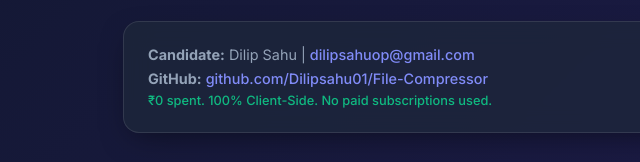
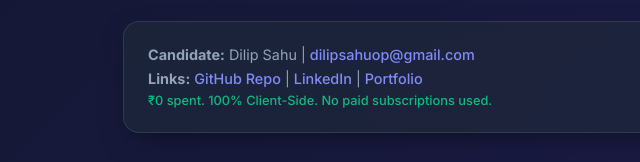
Before and after one commit to Dilipsahu01/File-Compressor, a website: page index.html in a window 1280 px wide. Shown: the part 718-880 px from the top of the page, 49-689 px from the left. Drawn offline with nearby package versions, Linux system fonts and the light colour scheme; a script that the page names is missing.

Commit message:
Add LinkedIn and Portfolio links to Candidate Footer

```diff
--- a/index.html
+++ b/index.html
@@ -97,7 +97,12 @@
         <footer class="footer-panel panel-glass">
             <div class="footer-info">
                 <p><strong>Candidate:</strong> Dilip Sahu | <a href="mailto:dilipsahuop@gmail.com" class="link-highlight">dilipsahuop@gmail.com</a></p>
-                <p><strong>GitHub:</strong> <a href="https://github.com/Dilipsahu01/File-Compressor" target="_blank" class="link-highlight">github.com/Dilipsahu01/File-Compressor</a></p>
+                <p>
+                    <strong>Links:</strong>
+                    <a href="https://github.com/Dilipsahu01/File-Compressor" target="_blank" class="link-highlight">GitHub Repo</a> |
+                    <a href="https://www.linkedin.com/in/dilip-sahu-7b8789324/" target="_blank" class="link-highlight">LinkedIn</a> |
+                    <a href="https://dilipsahu01.github.io/projects.html" target="_blank" class="link-highlight">Portfolio</a>
+                </p>
                 <p class="cost-note">₹0 spent. 100% Client-Side. No paid subscriptions used.</p>
             </div>
             <div class="footer-action">
```
